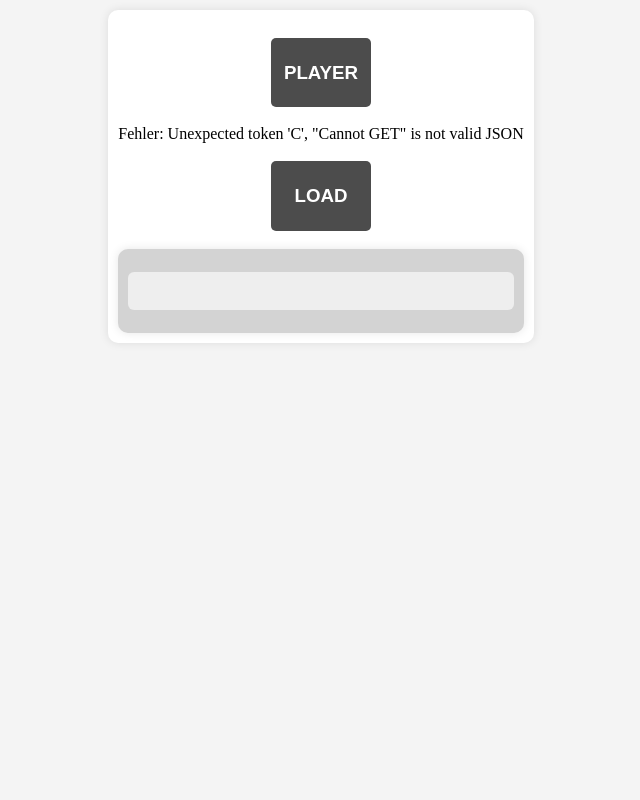
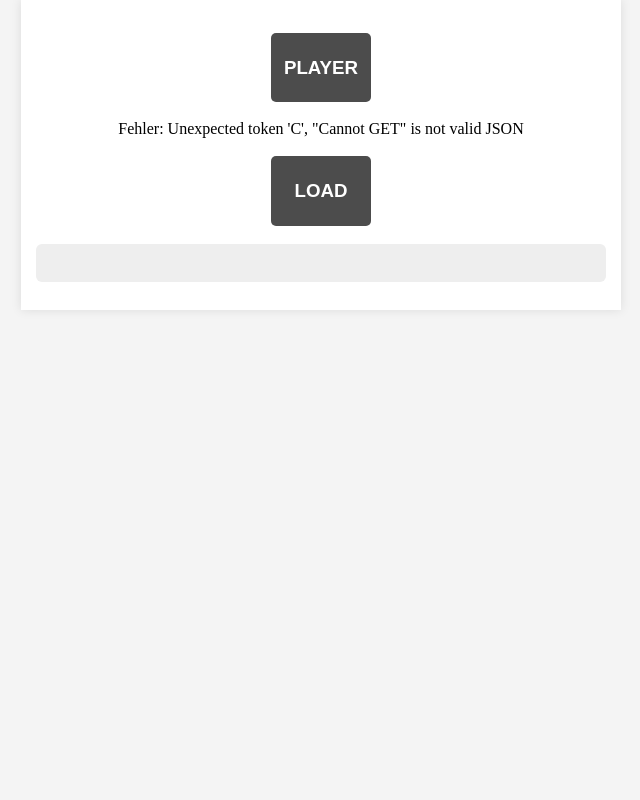
Before and after one commit to HaraldRau/radiopi, a Python web app: template webinterface/templates/verzeichnisbaum.html in a window 1280 px wide. Shown: the whole page, without its empty margins (319-959 px from the left). Run offline with Jinja, Linux system fonts and the light colour scheme; the template is opened without the code that fills it, so the values that code supplies are empty.

Commit message:
Refactor CSS styles in verzeichnisbaum.html
Updated CSS styles for body and .schalter classes.

```diff
--- a/webinterface/templates/verzeichnisbaum.html
+++ b/webinterface/templates/verzeichnisbaum.html
@@ -6,12 +6,23 @@
     <style>
 body {
     margin: 0;
-			padding: 10px;
+    padding: 0;
     background-color: #f4f4f4;
     display: flex;
     justify-content: center;
     align-items: flex-start;
     min-height: 100vh;
+    box-sizing: border-box;
+}
+
+.schalter {
+    width: 100%;
+    max-width: 600px;   /* optional, verhindert dass es am PC zu breit wird */
+    padding: 15px;
+    background-color: white;
+    box-shadow: 0 0 10px rgba(0, 0, 0, 0.1);
+    text-align: center;
+    border-radius: 0;   /* keine runden Ecken → echte „volle Breite“ */
     box-sizing: border-box;
 }
 		.button {
@@ -41,15 +52,7 @@
 
 		#files {
 			white-space: pre-wrap;
-		}
-		.schalter {
-			margin: 0 auto;
-			padding: 10px;
-			background-color: white;
-			box-shadow: 0 0 10px rgba(0, 0, 0, 0.1);
-			text-align: center;
-			border-radius: 10px;
-		}
+
 		.nachricht {
 			margin: 0 auto;
 			padding: 10px;
```
Lines whose indentation alone changed are shown as unchanged.
